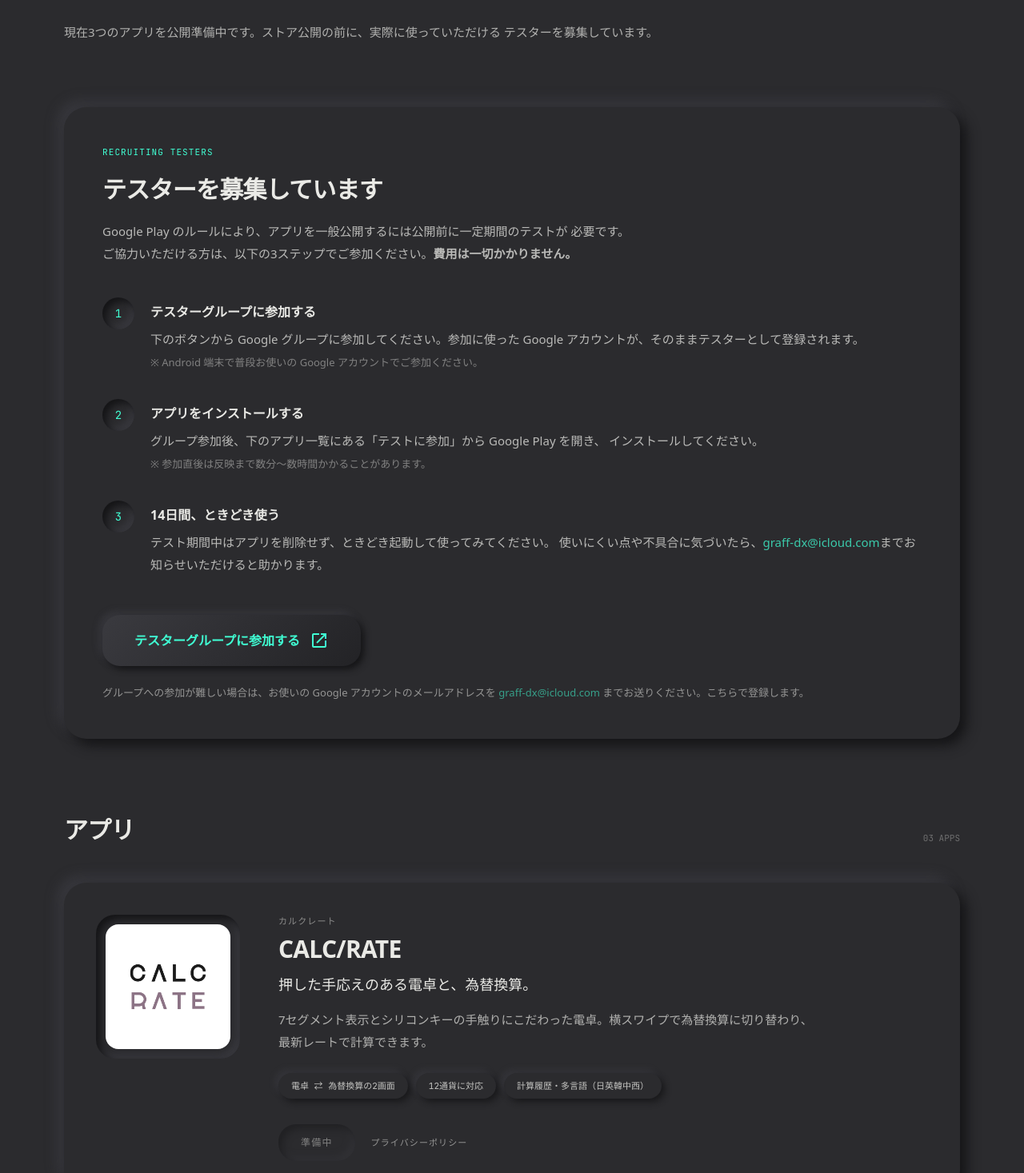
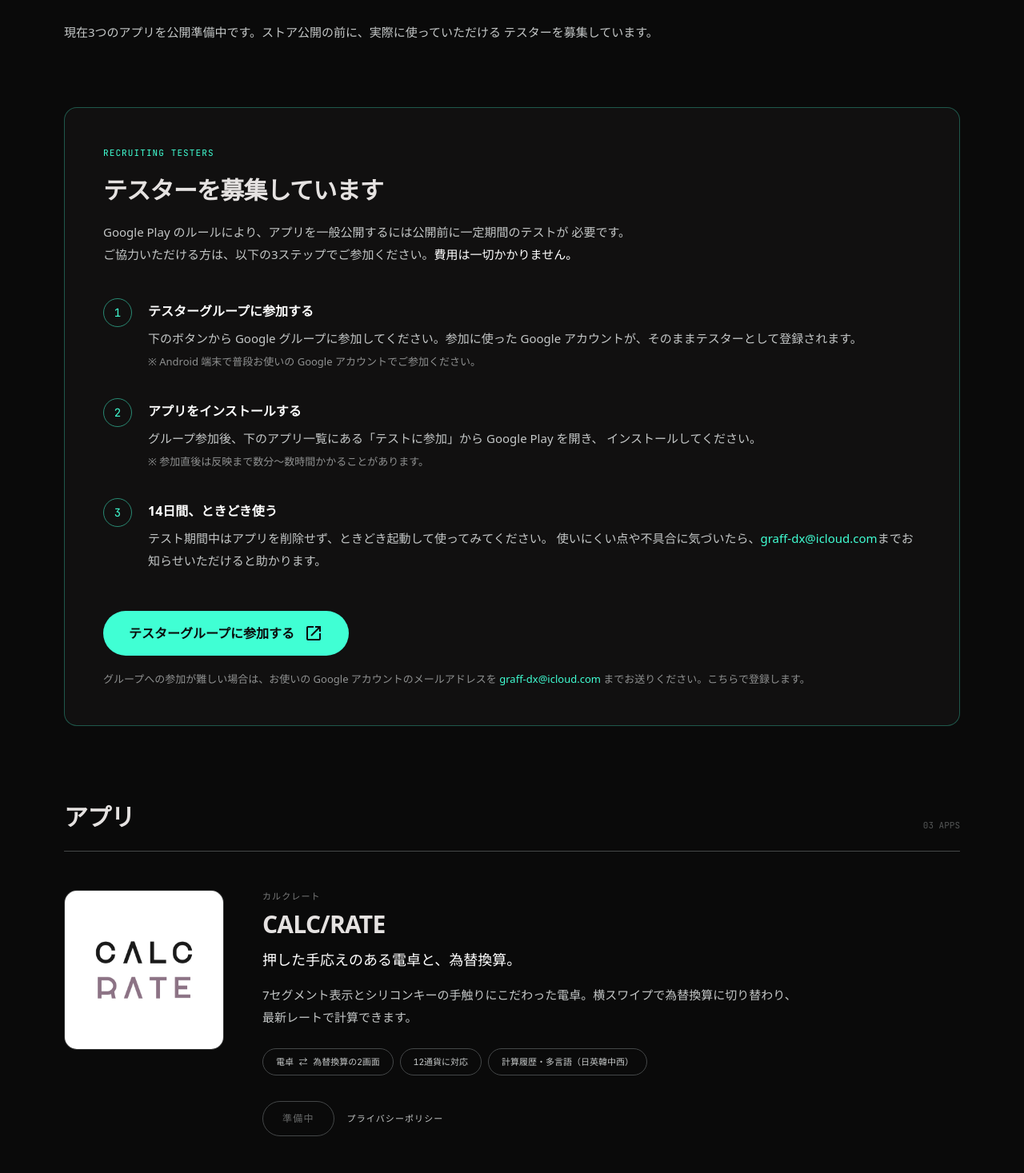
Before and after one commit to yukiyashimoda/graff.dx, a Next.js app: page /works/graff-lab in a window 1280 px wide. Shown: the part 380-1847 px from the top of the page at 80% size. Built offline with nearby package versions, Linux system fonts and the light colour scheme.

Commit message:
Revert "graff-lab: LPをニューモーフィズム化"
This reverts commit 0b29eeecd4b048a690de8d0aeaef03825f673d66.

```diff
--- a/app/globals.css
+++ b/app/globals.css
@@ -67,58 +67,6 @@
 
 @layer utilities {
   .max-w-container-max { max-width: 1440px; }
-
-  /* ===========================================================
-     Neumorphism — GRAFF.LAB アプリのダークテーマ(DarkGraff)を web に移植。
-     地と同色の面を、左上の光・右下の影の2枚だけで押し出す。
-     色は graff-core の GraffTheme と同じ値。
-     =========================================================== */
-  .neu-scope {
-    --neu-surface:  #2b2b2e;  /* 地 */
-    --neu-dark:     #141416;  /* 影 */
-    --neu-light:    #4a4a52;  /* 光 */
-    --neu-key-top:  #3a3a3f;
-    --neu-key-bot:  #232326;
-    --neu-ink:      #eaeae6;
-    background-color: var(--neu-surface);
-    color: var(--neu-ink);
-  }
-
-  /* 凸（通常のパネル・カード） */
-  .neu-raised {
-    background-color: var(--neu-surface);
-    box-shadow:
-       8px  8px 16px var(--neu-dark),
-      -8px -8px 16px color-mix(in srgb, var(--neu-light) 45%, transparent);
-  }
-
-  /* 凸（小さめ。ボタン・チップ用に影を締める） */
-  .neu-raised-sm {
-    background-color: var(--neu-surface);
-    box-shadow:
-       4px  4px  8px var(--neu-dark),
-      -4px -4px  8px color-mix(in srgb, var(--neu-light) 45%, transparent);
-  }
-
-  /* 凹（へこみ。押下状態・情報の窪み） */
-  .neu-pressed {
-    background-color: var(--neu-surface);
-    box-shadow:
-      inset  5px  5px 10px var(--neu-dark),
-      inset -5px -5px 10px color-mix(in srgb, var(--neu-light) 45%, transparent);
-  }
-
-  /* キー本体の斜めグラデ（ライトほど強くないが、面に丸みを与える） */
-  .neu-key {
-    background-image: linear-gradient(135deg, var(--neu-key-top), var(--neu-key-bot));
-  }
-
-  /* 押すと凹む。アプリのキーと同じ挙動 */
-  .neu-press-on-active:active {
-    box-shadow:
-      inset  5px  5px 10px var(--neu-dark),
-      inset -5px -5px 10px color-mix(in srgb, var(--neu-light) 45%, transparent);
-  }
 
   /* Typography scale */
   .text-display-xl {
--- a/app/works/graff-lab/page.tsx
+++ b/app/works/graff-lab/page.tsx
@@ -78,12 +78,11 @@
   return (
     <>
       <TopNavBar />
-      {/* アプリのダークテーマと同じ地色。ここから内側がニューモーフィズムの世界。 */}
-      <main className="neu-scope min-h-screen pt-28 pb-32">
+      <main className="min-h-screen bg-background pt-28 pb-32">
         <div className="px-margin-mobile md:px-margin-desktop max-w-container-max mx-auto">
           <Link
             href="/works"
-            className="inline-flex items-center gap-2 font-label-mono text-[11px] uppercase tracking-widest opacity-60 hover:opacity-100 transition-opacity mb-12"
+            className="inline-flex items-center gap-2 font-label-mono text-[11px] text-on-surface-variant hover:text-foreground uppercase tracking-widest transition-colors mb-12"
           >
             <span className="material-symbols-outlined text-sm">arrow_back</span>
             Back to Works
@@ -95,31 +94,35 @@
               App Series · Android
             </p>
             <h1 className="text-4xl md:text-6xl font-bold tracking-tight mb-6">GRAFF.LAB</h1>
-            <p className="text-lg md:text-xl leading-relaxed opacity-80 mb-8">
+            <p className="text-on-surface-variant text-lg md:text-xl leading-relaxed mb-8">
               画面の中のボタンに、押した手応えを。
               <br />
               実在する道具のような質感を目指した Android アプリシリーズです。
             </p>
-            <p className="leading-[1.9] text-[15px] opacity-70">
+            <p className="text-on-surface-variant leading-[1.9] text-[15px]">
               現在3つのアプリを公開準備中です。ストア公開の前に、実際に使っていただける
               テスターを募集しています。
             </p>
           </header>
 
-          {/* ── テスター募集（凸パネル） ── */}
-          <section id="testing" className="neu-raised rounded-[28px] p-8 md:p-12 mb-24">
+          {/* ── テスター募集 ── */}
+          <section
+            id="testing"
+            className="border border-accent-neon/30 rounded-2xl p-8 md:p-12 mb-24 bg-surface-container-low/40"
+          >
             <p className="font-label-mono text-[11px] text-accent-neon uppercase tracking-widest mb-5">
               Recruiting Testers
             </p>
             <h2 className="text-2xl md:text-3xl font-bold tracking-tight mb-5">
               テスターを募集しています
             </h2>
-            <p className="leading-[1.9] text-[15px] opacity-75 mb-10 max-w-2xl">
+            <p className="text-on-surface-variant leading-[1.9] text-[15px] mb-10 max-w-2xl">
               Google Play のルールにより、アプリを一般公開するには公開前に一定期間のテストが
               必要です。ご協力いただける方は、以下の3ステップでご参加ください。
-              <span className="opacity-100 font-bold">費用は一切かかりません。</span>
+              <span className="text-foreground">費用は一切かかりません。</span>
             </p>
 
+            {/* 手順 */}
             <ol className="space-y-8 mb-12">
               <Step
                 n={1}
@@ -129,7 +132,7 @@
                     下のボタンから Google グループに参加してください。参加に使った Google
                     アカウントが、そのままテスターとして登録されます。
                     <br />
-                    <span className="opacity-60 text-[13px]">
+                    <span className="text-on-surface-variant/70 text-[13px]">
                       ※ Android 端末で普段お使いの Google アカウントでご参加ください。
                     </span>
                   </>
@@ -143,7 +146,7 @@
                     グループ参加後、下のアプリ一覧にある「テストに参加」から Google Play を開き、
                     インストールしてください。
                     <br />
-                    <span className="opacity-60 text-[13px]">
+                    <span className="text-on-surface-variant/70 text-[13px]">
                       ※ 参加直後は反映まで数分〜数時間かかることがあります。
                     </span>
                   </>
@@ -156,7 +159,10 @@
                   <>
                     テスト期間中はアプリを削除せず、ときどき起動して使ってみてください。
                     使いにくい点や不具合に気づいたら、
-                    <a href={`mailto:${CONTACT_MAIL}`} className="text-accent-neon hover:underline">
+                    <a
+                      href={`mailto:${CONTACT_MAIL}`}
+                      className="text-accent-neon hover:underline"
+                    >
                       {CONTACT_MAIL}
                     </a>
                     までお知らせいただけると助かります。
@@ -165,19 +171,16 @@
               />
             </ol>
 
-            {/* 主 CTA = アプリのキーと同じ凸ボタン。押すと凹む。 */}
             <a
               href={TESTER_GROUP_URL}
               target="_blank"
               rel="noopener noreferrer"
-              className="neu-raised-sm neu-key neu-press-on-active rounded-[22px] inline-flex items-center gap-3
-                         px-10 py-5 font-bold text-accent-neon transition-shadow"
+              className="inline-flex items-center gap-3 bg-accent-neon text-background font-bold px-8 py-4 rounded-full hover:opacity-90 transition-opacity"
             >
               テスターグループに参加する
               <span className="material-symbols-outlined text-lg">open_in_new</span>
             </a>
-
-            <p className="text-[13px] opacity-55 mt-6">
+            <p className="text-on-surface-variant/70 text-[13px] mt-5">
               グループへの参加が難しい場合は、お使いの Google アカウントのメールアドレスを{' '}
               <a href={`mailto:${CONTACT_MAIL}`} className="text-accent-neon hover:underline">
                 {CONTACT_MAIL}
@@ -188,24 +191,24 @@
 
           {/* ── アプリ一覧 ── */}
           <section>
-            <div className="flex items-end justify-between mb-12">
+            <div className="flex items-end justify-between mb-12 border-b border-outline-variant pb-6">
               <h2 className="text-2xl md:text-3xl font-bold tracking-tight">アプリ</h2>
-              <span className="font-label-mono text-[11px] opacity-35">
+              <span className="font-label-mono text-[11px] text-on-surface-variant/40">
                 {String(APPS.length).padStart(2, '0')} APPS
               </span>
             </div>
 
-            <div className="space-y-10">
+            <div className="space-y-16">
               {APPS.map((app) => (
-                <AppCard key={app.slug} app={app} />
+                <AppRow key={app.slug} app={app} />
               ))}
             </div>
           </section>
 
-          {/* ── よくある質問（凹パネル） ── */}
-          <section className="mt-28">
+          {/* ── よくある質問 ── */}
+          <section className="mt-28 max-w-3xl">
             <h2 className="text-2xl md:text-3xl font-bold tracking-tight mb-10">よくある質問</h2>
-            <div className="neu-pressed rounded-[28px] p-8 md:p-12 space-y-8 leading-[1.9] text-[15px] max-w-3xl">
+            <div className="space-y-8 text-on-surface-variant leading-[1.9] text-[15px]">
               <Faq q="お金はかかりますか？">
                 テスト期間中は無料です。課金や自動更新は一切ありません。
               </Faq>
@@ -217,7 +220,9 @@
                 いつでもアンインストールしていただけます。ただし公開までの期間、テスターの人数が
                 一定数必要なため、可能であれば期間中は残していただけると助かります。
               </Faq>
-              <Faq q="iPhone でも使えますか？">現在は Android のみの提供です。</Faq>
+              <Faq q="iPhone でも使えますか？">
+                現在は Android のみの提供です。
+              </Faq>
               <Faq q="感想はどこに送ればいいですか？">
                 <a href={`mailto:${CONTACT_MAIL}`} className="text-accent-neon hover:underline">
                   {CONTACT_MAIL}
@@ -235,71 +240,70 @@
 function Step({ n, title, body }: { n: number; title: string; body: React.ReactNode }) {
   return (
     <li className="flex gap-5">
-      {/* 番号は凹み＝盤面に刻まれた印字のイメージ */}
-      <span className="neu-pressed shrink-0 w-10 h-10 rounded-full text-accent-neon font-label-mono text-sm flex items-center justify-center">
+      <span className="shrink-0 w-9 h-9 rounded-full border border-accent-neon/50 text-accent-neon font-label-mono text-sm flex items-center justify-center">
         {n}
       </span>
-      <div className="pt-1.5">
-        <h3 className="font-bold mb-2">{title}</h3>
-        <p className="leading-[1.9] text-[15px] opacity-75">{body}</p>
+      <div className="pt-1">
+        <h3 className="text-foreground font-bold mb-2">{title}</h3>
+        <p className="text-on-surface-variant leading-[1.9] text-[15px]">{body}</p>
       </div>
     </li>
   )
 }
 
-function AppCard({ app }: { app: App }) {
+function AppRow({ app }: { app: App }) {
   return (
-    <article className="neu-raised rounded-[28px] p-7 md:p-10 grid md:grid-cols-[180px_1fr] gap-8 md:gap-12 items-start">
-      {/* アイコンは凹んだ窓にはめ込む */}
-      <div className="neu-pressed w-[130px] md:w-full aspect-square rounded-[24px] p-3">
+    <article className="grid md:grid-cols-[200px_1fr] gap-8 md:gap-12 items-start">
+      <div className="w-[140px] md:w-full aspect-square rounded-2xl overflow-hidden border border-outline-variant/40 bg-surface-container">
         {/* eslint-disable-next-line @next/next/no-img-element */}
         <img
           src={app.image}
           alt={`${app.name} のアイコン`}
-          className="w-full h-full object-cover rounded-[16px]"
+          className="w-full h-full object-cover"
         />
       </div>
 
       <div>
-        <p className="font-label-mono text-[11px] opacity-50 uppercase tracking-widest mb-2">
+        <p className="font-label-mono text-[11px] text-on-surface-variant/60 uppercase tracking-widest mb-2">
           {app.reading}
         </p>
         <h3 className="text-2xl md:text-3xl font-bold tracking-tight mb-3">{app.name}</h3>
-        <p className="text-lg mb-4">{app.tagline}</p>
-        <p className="leading-[1.9] text-[15px] opacity-70 mb-6 max-w-2xl">{app.description}</p>
+        <p className="text-foreground text-lg mb-4">{app.tagline}</p>
+        <p className="text-on-surface-variant leading-[1.9] text-[15px] mb-6 max-w-2xl">
+          {app.description}
+        </p>
 
-        <ul className="flex flex-wrap gap-2.5 mb-8">
+        <ul className="flex flex-wrap gap-2 mb-8">
           {app.points.map((p) => (
             <li
               key={p}
-              className="neu-raised-sm rounded-full font-label-mono text-[11px] px-4 py-2 opacity-80"
+              className="font-label-mono text-[11px] text-on-surface-variant border border-outline-variant rounded-full px-4 py-2"
             >
               {p}
             </li>
           ))}
         </ul>
 
-        <div className="flex flex-wrap items-center gap-5">
+        <div className="flex flex-wrap items-center gap-4">
           {app.optInUrl ? (
             <a
               href={app.optInUrl}
               target="_blank"
               rel="noopener noreferrer"
-              className="neu-raised-sm neu-key neu-press-on-active rounded-[22px] inline-flex items-center gap-2
-                         px-7 py-3.5 font-bold text-accent-neon transition-shadow"
+              className="inline-flex items-center gap-2 border border-accent-neon text-accent-neon font-bold px-6 py-3 rounded-full hover:bg-accent-neon hover:text-background transition-colors"
             >
               テストに参加
               <span className="material-symbols-outlined text-base">open_in_new</span>
             </a>
           ) : (
-            <span className="neu-pressed rounded-[22px] inline-flex items-center px-7 py-3.5 font-label-mono text-[12px] uppercase tracking-widest opacity-45">
+            <span className="inline-flex items-center gap-2 border border-outline-variant text-on-surface-variant/50 px-6 py-3 rounded-full font-label-mono text-[12px] uppercase tracking-widest">
               準備中
             </span>
           )}
 
           <Link
             href={`/works/${app.slug}/privacy`}
-            className="font-label-mono text-[11px] uppercase tracking-widest opacity-55 hover:opacity-100 transition-opacity"
+            className="font-label-mono text-[11px] text-on-surface-variant hover:text-foreground uppercase tracking-widest transition-colors"
           >
             プライバシーポリシー
           </Link>
@@ -312,8 +316,8 @@
 function Faq({ q, children }: { q: string; children: React.ReactNode }) {
   return (
     <div>
-      <h3 className="font-bold mb-2">{q}</h3>
-      <p className="opacity-75">{children}</p>
+      <h3 className="text-foreground font-bold mb-2">{q}</h3>
+      <p>{children}</p>
     </div>
   )
 }
```
